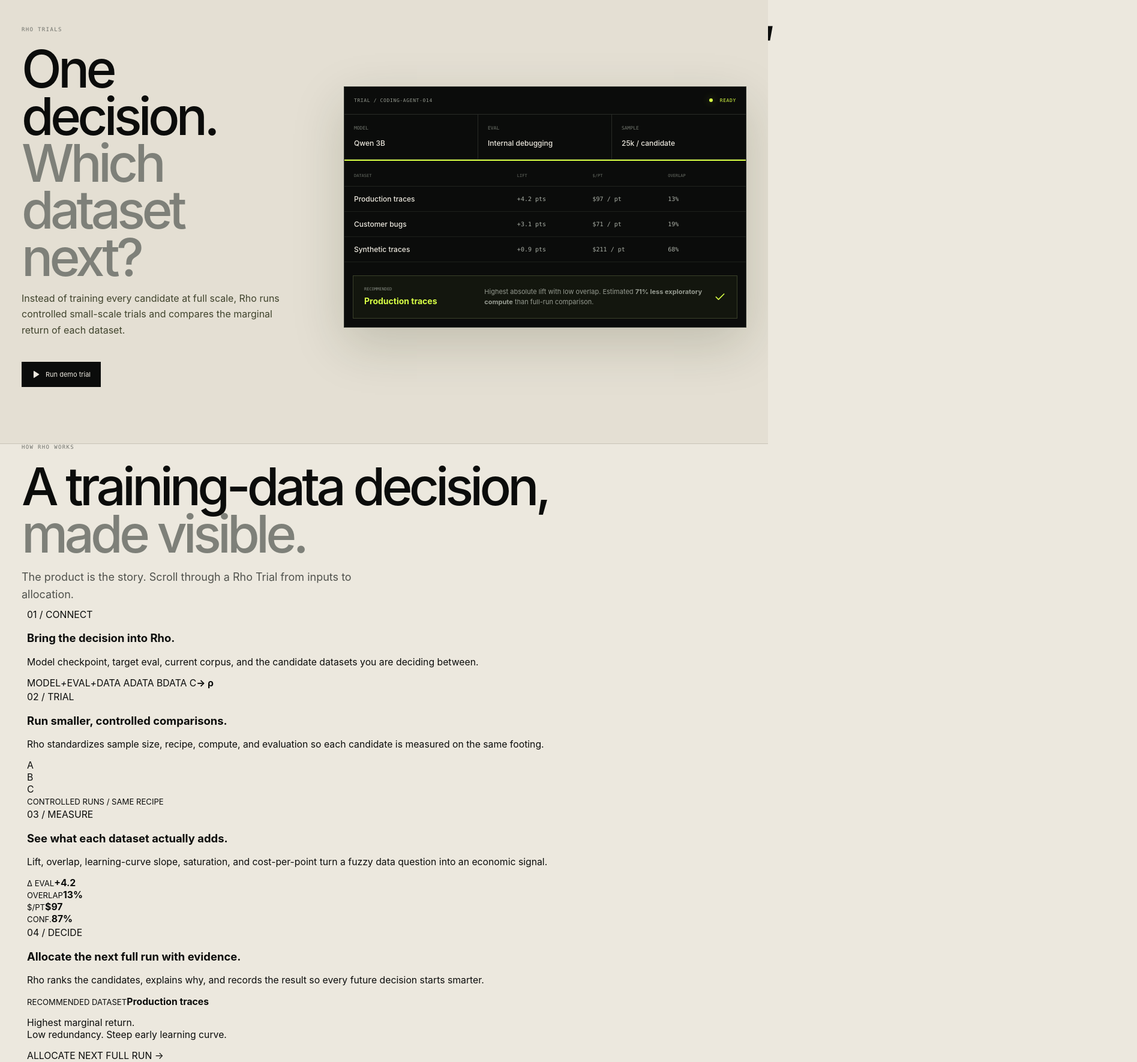
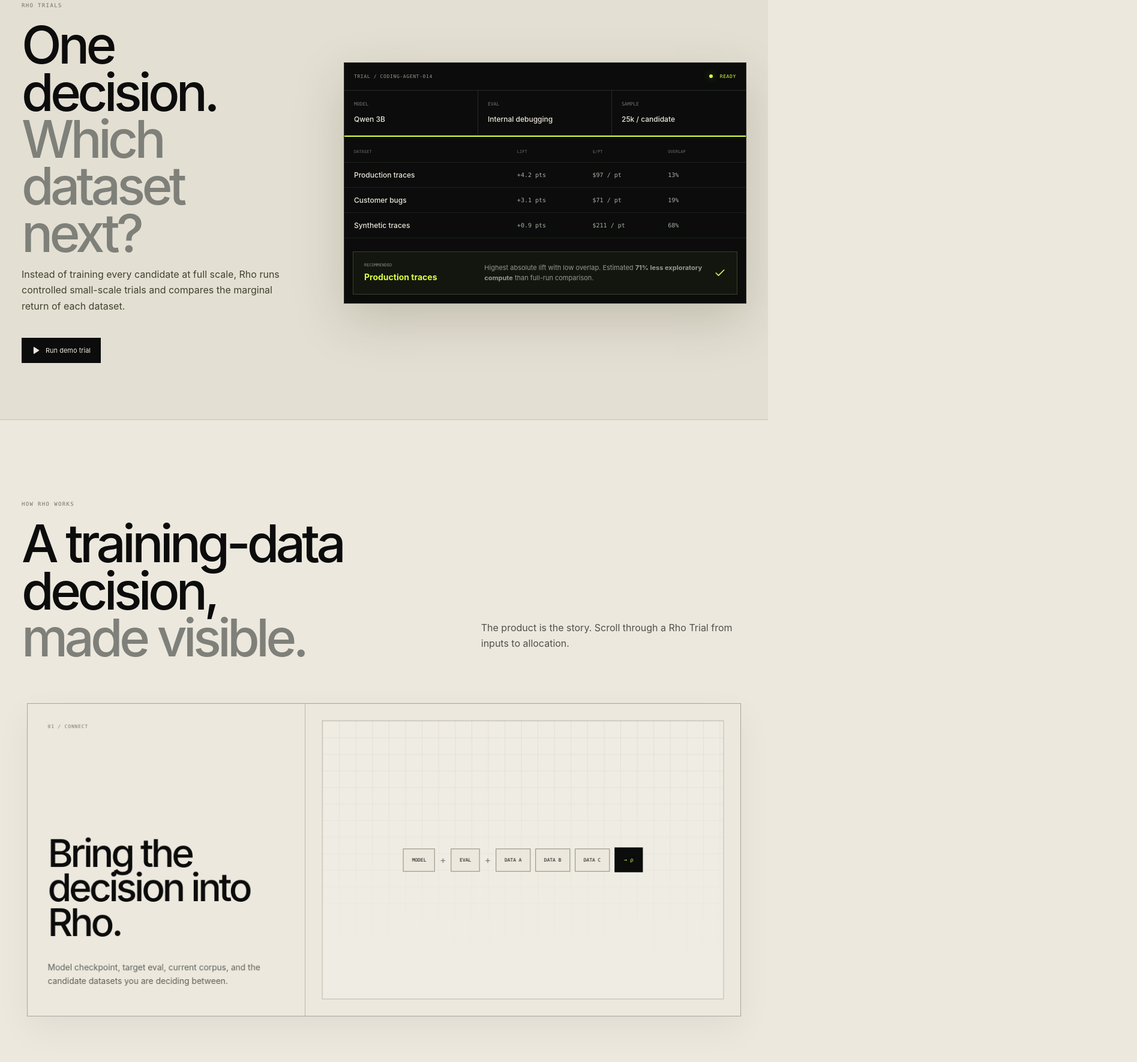
Before and after one commit to saharshbaweja/Rho, a Next.js app: page / in a window 1280 px wide. Shown: the part 1027-2797 px from the top of the page at 60% size, 1895 px wide, since content can reach past the window. Built offline with nearby package versions, Linux system fonts and the light colour scheme.

Commit message:
Add Ornn-style scroll stack and technical cursor field

```diff
--- a/app/globals.css
+++ b/app/globals.css
@@ -256,3 +256,85 @@ body:after{display:none!important}
 .nav:after{content:"";position:absolute;left:24px;bottom:-1px;width:42px;height:2px;background:var(--lime)}
 .footerClaim strong{position:relative}
 .footerClaim strong:after{content:"";display:block;width:74px;height:3px;background:var(--lime);margin-top:18px}
+
+
+/* Technical cursor + mathematical field */
+@media (pointer:fine){
+  html,body,a,button{cursor:none!important}
+  .cursorSystem{display:block}
+}
+.cursorSystem{display:none;position:fixed;inset:0;z-index:9997;pointer-events:none}
+.rhoCursor{position:fixed;left:-13px;top:-13px;width:26px;height:26px;border:1px solid rgba(11,12,11,.65);border-radius:50%;display:grid;place-items:center;will-change:transform;mix-blend-mode:multiply}
+.rhoCursor:after{content:"";position:absolute;width:3px;height:3px;background:var(--lime);border-radius:50%}
+.rhoCursor span{font:italic 10px Georgia,serif;transform:translate(8px,-8px);opacity:.7}
+.cursorGridGlow{position:fixed;left:-180px;top:-180px;width:360px;height:360px;border-radius:50%;will-change:transform;background:
+  linear-gradient(rgba(11,12,11,.095) 1px,transparent 1px),
+  linear-gradient(90deg,rgba(11,12,11,.095) 1px,transparent 1px);
+  background-size:28px 28px;
+  mask-image:radial-gradient(circle,black 0%,rgba(0,0,0,.72) 38%,transparent 72%);
+  -webkit-mask-image:radial-gradient(circle,black 0%,rgba(0,0,0,.72) 38%,transparent 72%);
+  opacity:.48
+}
+.binaryTrail i{position:fixed;left:-8px;top:-6px;font:7px var(--mono);font-style:normal;color:#73766f;will-change:transform;opacity:.18}
+.binaryTrail i:nth-child(3n){color:#8ba321;opacity:.28}
+.binaryTrail i:nth-child(n+8){opacity:.08}
+
+/* Product-meaningful hero orbit */
+.productOrb{width:390px;height:390px}
+.rhoCore{width:138px;height:138px;border-radius:50%;background:#0b0c0b;color:var(--cream);display:flex;flex-direction:column;align-items:center;justify-content:center;z-index:4;box-shadow:0 0 0 1px #272a25,0 0 50px rgba(216,255,69,.12)}
+.rhoCore span{font:italic 400 78px Georgia,serif!important;line-height:.7;color:var(--lime)}
+.rhoCore small{font:6px var(--mono);letter-spacing:.13em;color:#888d84;margin-top:11px}
+.productOrb>.orbReadout{position:absolute;bottom:-45px;left:50%;transform:translateX(-50%);display:flex;align-items:center;gap:8px;font:7px var(--mono);letter-spacing:.09em;color:#73766f;white-space:nowrap}
+.orbReadout i{display:block;width:22px;height:1px;background:#aaa69c}
+.orbitNode{position:absolute;left:50%;top:50%;width:58px;height:24px;margin-left:-29px;margin-top:-12px;transform-origin:29px 12px;display:grid;place-items:center;z-index:5}
+.orbitNode b{font:6px var(--mono);letter-spacing:.08em;background:rgba(236,232,222,.94);border:1px solid #aba69b;padding:6px 7px;font-weight:500;white-space:nowrap}
+.productOrb .orbRing{border-color:#85877f}
+.productOrb:after{content:"";position:absolute;inset:25px;border:1px dashed rgba(11,12,11,.16);border-radius:50%;animation:spin 44s linear infinite reverse}
+
+/* Scroll-stacked product narrative */
+.scrollStory{padding:135px 0 100px;position:relative;background:var(--cream);overflow:clip}
+.stackIntro{display:grid;grid-template-columns:1.2fr .8fr;gap:8vw;align-items:end;margin-bottom:80px}
+.stackIntro .lede{max-width:470px;font-size:16px}
+.stackWrap{padding-bottom:12vh}
+.stackCard{position:sticky;top:116px;min-height:66vh;margin-bottom:16vh;border:1px solid #aaa59a;background:var(--cream);display:grid;grid-template-columns:.78fr 1.22fr;overflow:hidden;transform-origin:center top;box-shadow:0 20px 55px rgba(25,25,20,.055)}
+.stackCard:nth-child(2){top:132px;background:#e7e3d9}
+.stackCard:nth-child(3){top:148px;background:#dfdbd2}
+.stackCard:nth-child(4){top:164px;background:#0b0c0b;color:var(--cream);border-color:#33362f}
+.stackCopy{padding:34px;display:flex;flex-direction:column;border-right:1px solid #b9b4aa}
+.stackCard:nth-child(4) .stackCopy{border-color:#2e312c}
+.stackCopy>span{font:8px var(--mono);letter-spacing:.11em;color:#74766f}
+.stackCard:nth-child(4) .stackCopy>span{color:#7d8279}
+.stackCopy h3{font-size:clamp(48px,5.1vw,82px);line-height:.9;letter-spacing:-.065em;font-weight:520;margin:auto 0 20px}
+.stackCopy p{font-size:14px;line-height:1.65;color:#5d5f59;max-width:430px}
+.stackCard:nth-child(4) .stackCopy p{color:#8c9188}
+.stackViz{margin:28px;min-height:calc(66vh - 56px);border:1px solid #bbb6ab;background:rgba(255,255,255,.16);position:relative;overflow:hidden}
+.stackCard:nth-child(4) .stackViz{border-color:#30332e;background:#10120f}
+.stackViz:before{content:"";position:absolute;inset:0;background-image:linear-gradient(rgba(11,12,11,.055) 1px,transparent 1px),linear-gradient(90deg,rgba(11,12,11,.055) 1px,transparent 1px);background-size:28px 28px;mask-image:linear-gradient(to bottom,black,transparent 86%)}
+.nodes{display:flex;align-items:center;justify-content:center;gap:8px;flex-wrap:wrap;padding:54px}
+.nodes span{position:relative;border:1px solid #8d8980;padding:14px;font:8px var(--mono);background:var(--cream);z-index:2}
+.nodes i{font-style:normal;color:#777970}.nodes b{position:relative;z-index:2;background:#0b0c0b;color:var(--lime);padding:16px;font:9px var(--mono);font-weight:500}
+.trials{display:grid;align-content:center;gap:18px;padding:50px}.trials>div{display:grid;grid-template-columns:30px 1fr;align-items:center;gap:12px;position:relative;z-index:2}.trials span{font:9px var(--mono)}.trials i{height:14px;width:var(--w);background:#0b0c0b;animation:barIn 1.4s var(--ease) both}.trials small{font:7px var(--mono);color:#7a7c76;margin-top:16px}
+.metricViz{display:grid;grid-template-columns:1fr 1fr;gap:1px;background:#aaa59a}.metricViz>div{background:#dfdbd2;padding:35px;display:flex;flex-direction:column;justify-content:flex-end;position:relative;z-index:2}.metricViz small{font:7px var(--mono);color:#74766f}.metricViz strong{font-size:54px;letter-spacing:-.06em;font-weight:520;margin-top:12px}
+.winnerViz{display:flex;flex-direction:column;justify-content:center;padding:60px;position:relative}.winnerViz>*{position:relative;z-index:2}.winnerViz small{font:7px var(--mono);color:#747a71}.winnerViz strong{font-size:clamp(46px,5vw,78px);letter-spacing:-.06em;font-weight:520;color:var(--lime);margin:18px 0}.winnerViz p{color:#969b92;font-size:14px;line-height:1.65}.winnerViz span{margin-top:50px;border-top:1px solid #30342e;padding-top:16px;font:8px var(--mono);color:#c5cac0}
+
+/* Page motion refinement */
+main{will-change:transform,opacity}
+.nav{transition:background .35s var(--ease),border-color .35s var(--ease)}
+.productCard,.marketWidget,.trialDemo,.terminalShell,.macbook{transition:transform .45s var(--ease),box-shadow .45s var(--ease)}
+.marketWidget:hover,.trialDemo:hover,.terminalShell:hover{transform:translateY(-3px);box-shadow:0 25px 65px rgba(0,0,0,.09)}
+.macbook:hover{transform:rotateX(.4deg) translateY(-4px);box-shadow:0 34px 88px rgba(0,0,0,.20)!important}
+
+@media(max-width:980px){
+ .stackIntro{grid-template-columns:1fr}
+ .stackCard{grid-template-columns:1fr;position:relative!important;top:auto!important;min-height:auto;margin-bottom:18px}
+ .stackCopy{min-height:360px;border-right:0;border-bottom:1px solid #b9b4aa}
+ .stackViz{min-height:440px}
+}
+@media(max-width:640px){
+ .cursorSystem{display:none!important}
+ .stackViz{margin:12px;min-height:360px}
+ .stackCopy{padding:24px;min-height:320px}
+ .metricViz strong{font-size:40px}
+ .nodes{padding:26px}
+ .winnerViz{padding:30px}
+}
```
